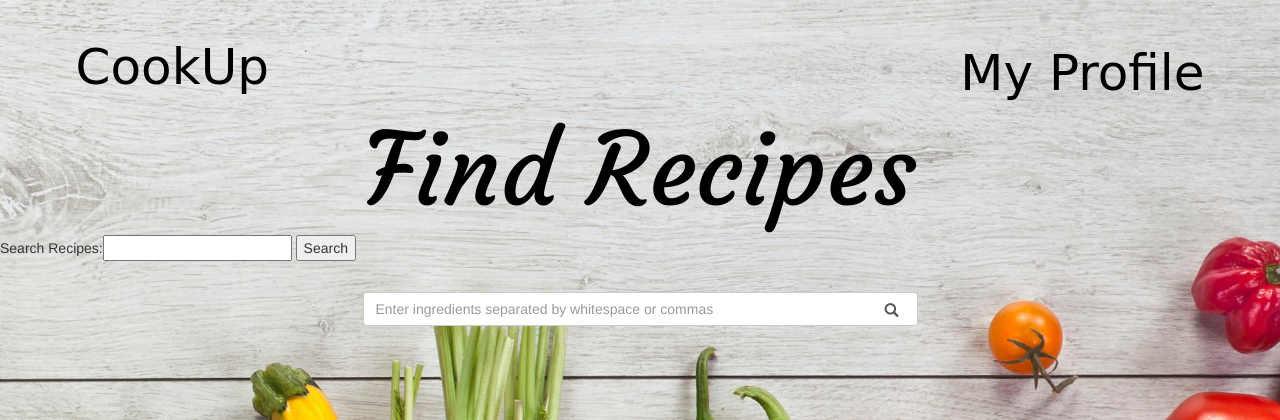
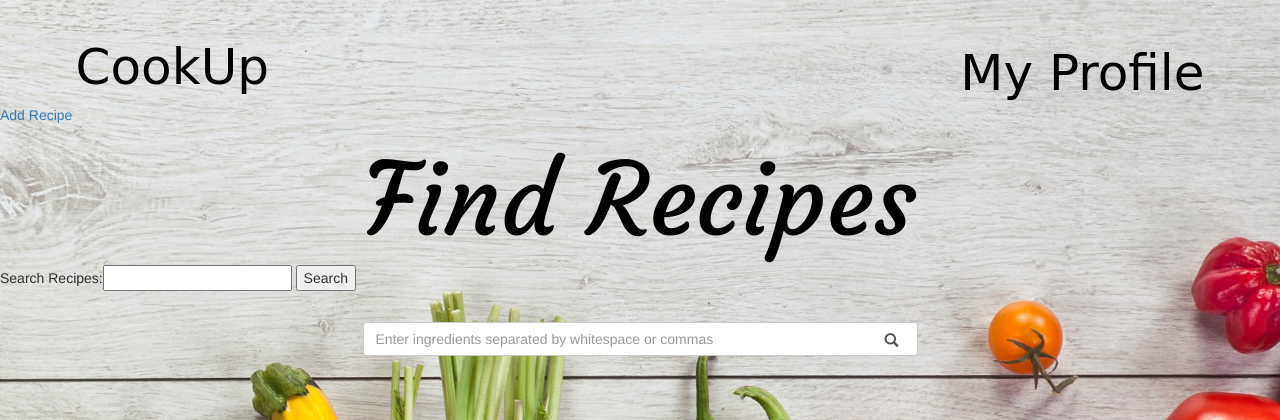
Before and after one commit to andrewholler/CookUp, a Django app: page /dashboard.html in a window 1280 px wide. Shown: the top 420 px of the page. Run offline with Django 3.2, Linux system fonts and the light colour scheme; some libraries are stand-ins or nearby versions; some web fonts are replaced.

Commit message:
add add recipe option

```diff
--- a/app/templates/dashboard.html
+++ b/app/templates/dashboard.html
@@ -10,6 +10,7 @@
 	<div class="page-header">
 		<h2>CookUp</h2>
 		<a class="topcorner" id="header1-like" href="./profile.html">My Profile</a>
+		<a class="bottommiddle" id="add_recipe" href="./submitrecipe.html">Add Recipe</a>
 		<h1 id="find-recipe" class="text-center">Find Recipes</h1>
   <form method="get" action="/search/">
     Search Recipes:<input type="text" name="q" id="id_q" value="{{ query }}"/>
```
